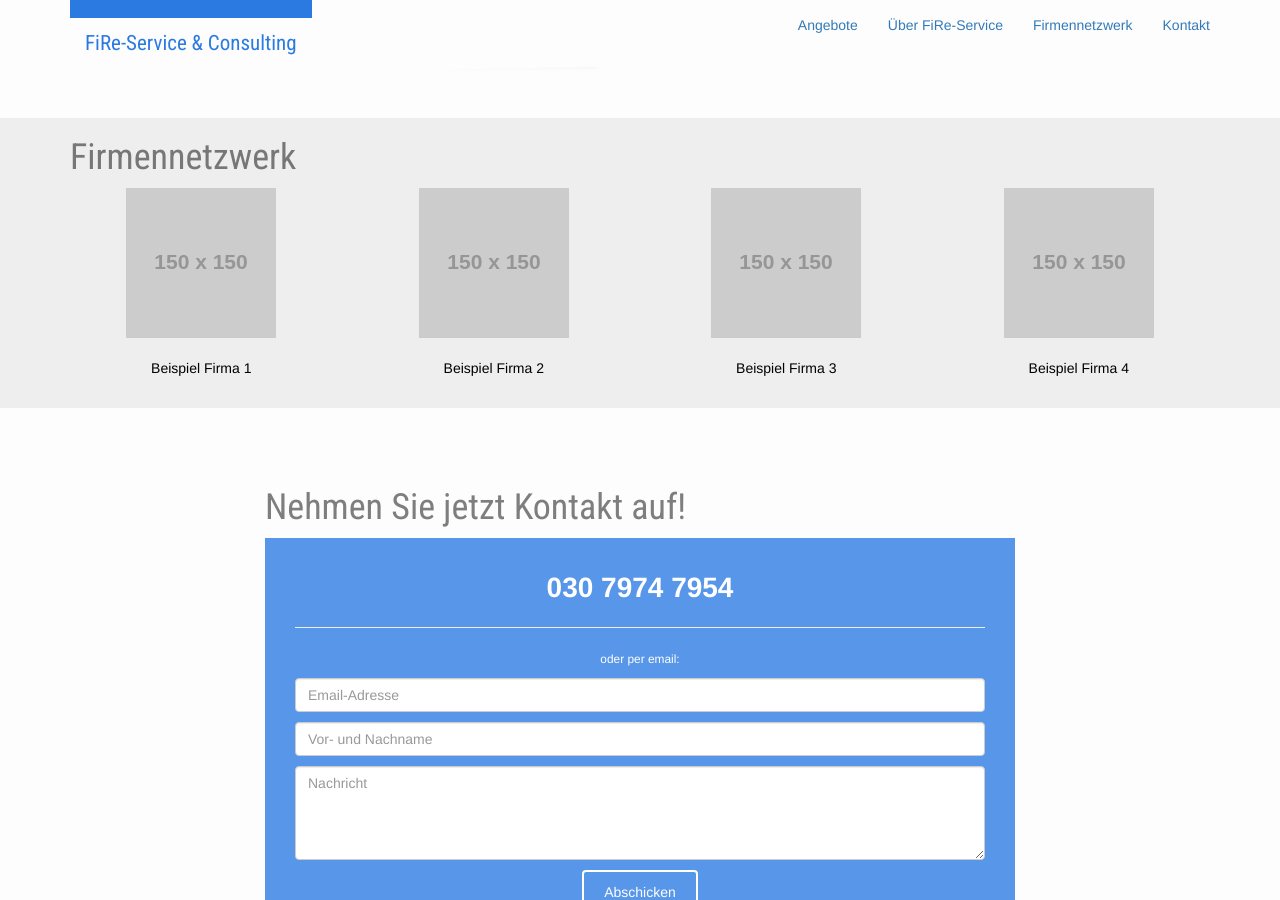
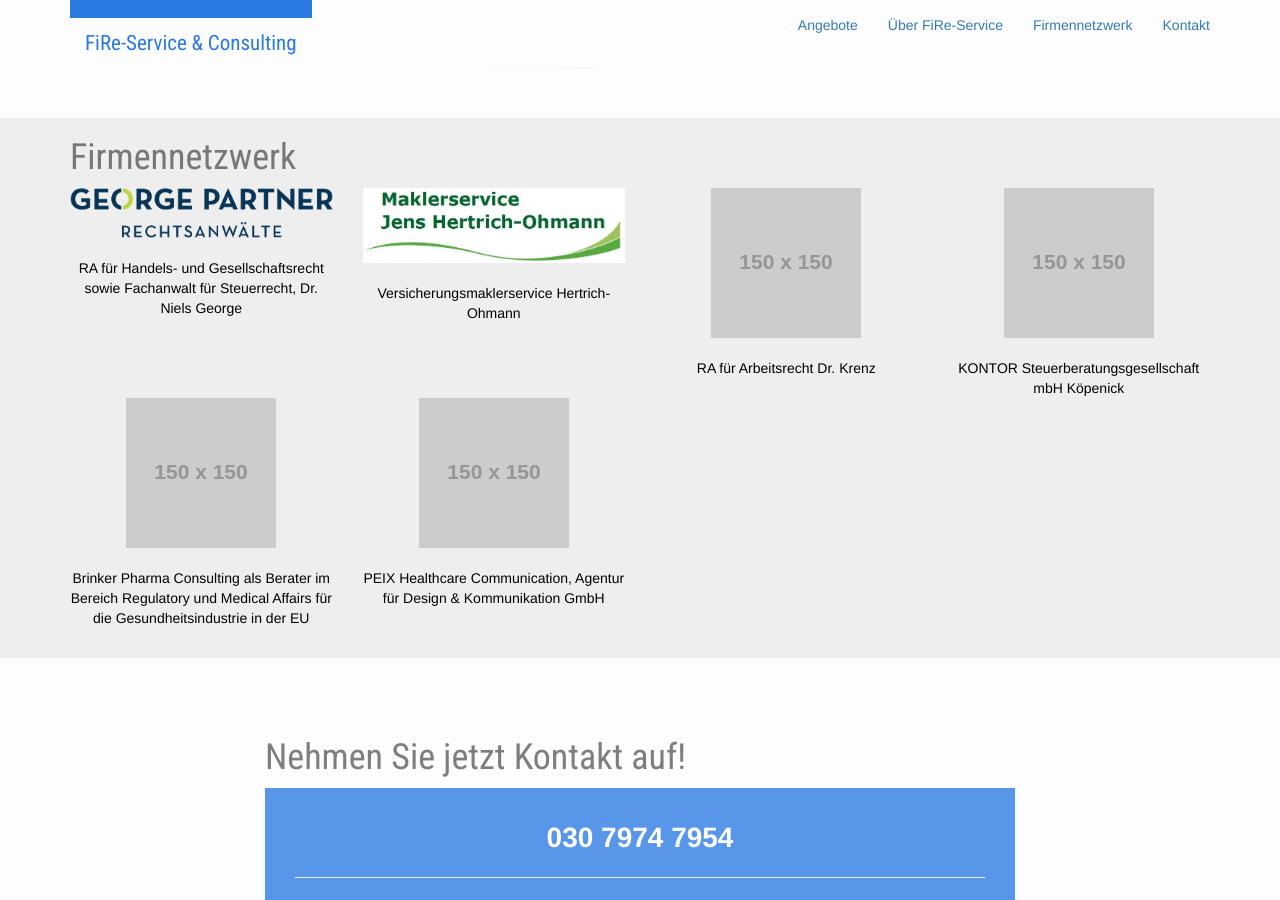
Before and after one commit to samlawski/fire-service, a Jekyll site: the page built from index.html, in a window 1280 px wide and 900 px high, scrolled down 1532 px. Built offline with Jekyll 4.4.1, drawn with Linux system fonts in a browser that asks for light colours.

Commit message:
Updated '/_data/netzwerk.yml' via CloudCannon

```diff
--- a/_data/netzwerk.yml
+++ b/_data/netzwerk.yml
@@ -1,8 +1,12 @@
-- name: Beispiel Firma 1
-  logo_path: "http://placehold.it/150?text=Platzhalter"
-- name: Beispiel Firma 2
-  logo_path: "http://placehold.it/150?text=Platzhalter"
-- name: Beispiel Firma 3
-  logo_path: "http://placehold.it/150?text=Platzhalter"
-- name: Beispiel Firma 4
-  logo_path: "http://placehold.it/150?text=Platzhalter"
+- name: 'RA für Handels- und Gesellschaftsrecht sowie Fachanwalt für Steuerrecht, Dr. Niels George'
+  logo_path: /uploads/georgepartner_rechtsanwälte_logo_rgb-min.png
+- name: Versicherungsmaklerservice Hertrich-Ohmann
+  logo_path: /uploads/logo-min.jpg
+- name: RA für Arbeitsrecht Dr. Krenz
+  logo_path: 'http://placehold.it/150?text=Platzhalter'
+- name: KONTOR Steuerberatungsgesellschaft mbH Köpenick
+  logo_path: 'http://placehold.it/150?text=Platzhalter'
+- name: Brinker Pharma Consulting als Berater im Bereich Regulatory und Medical Affairs für die Gesundheitsindustrie in der EU
+  logo_path: 'http://placehold.it/150?text=Platzhalter'
+- name: 'PEIX Healthcare Communication, Agentur für Design & Kommunikation GmbH'
+  logo_path: 'http://placehold.it/150?text=Platzhalter'
```
